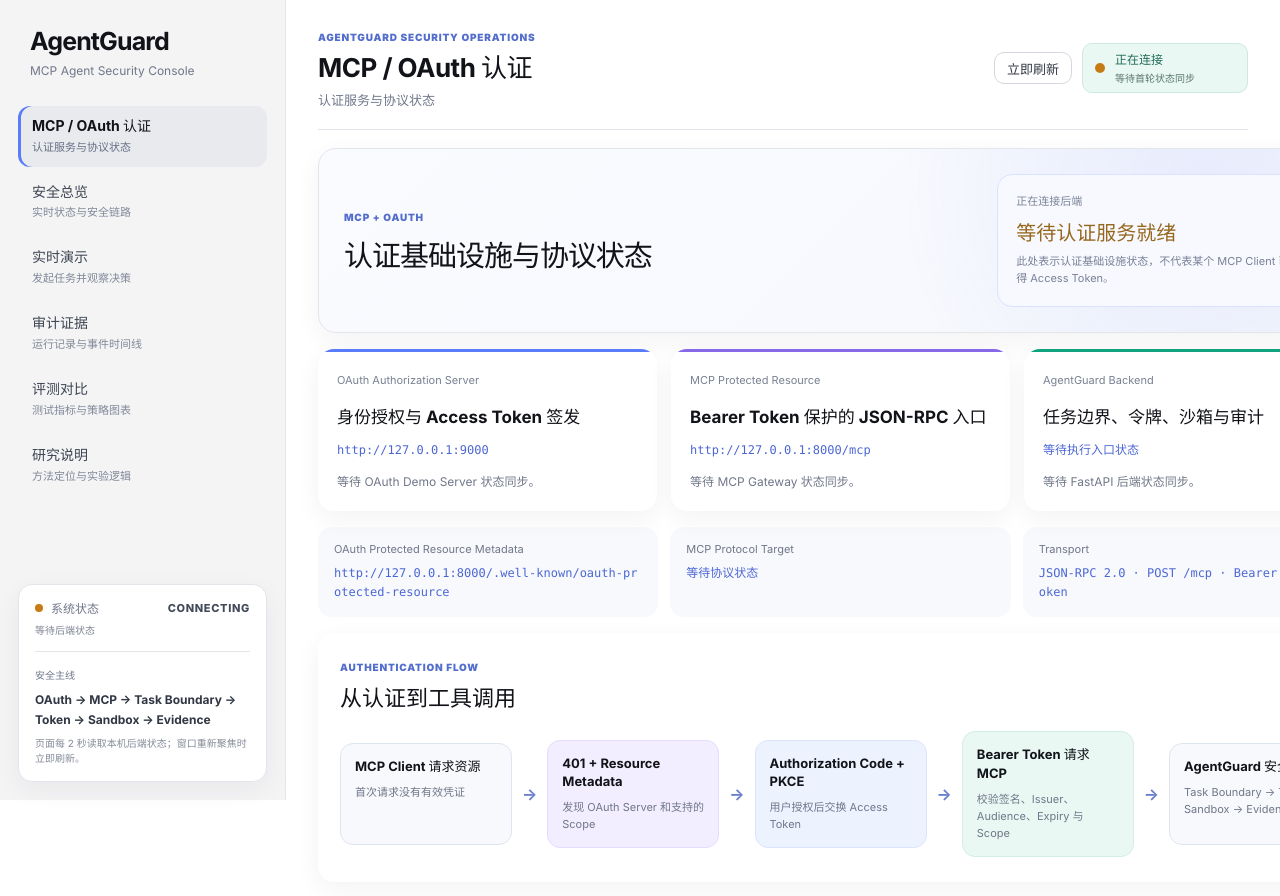
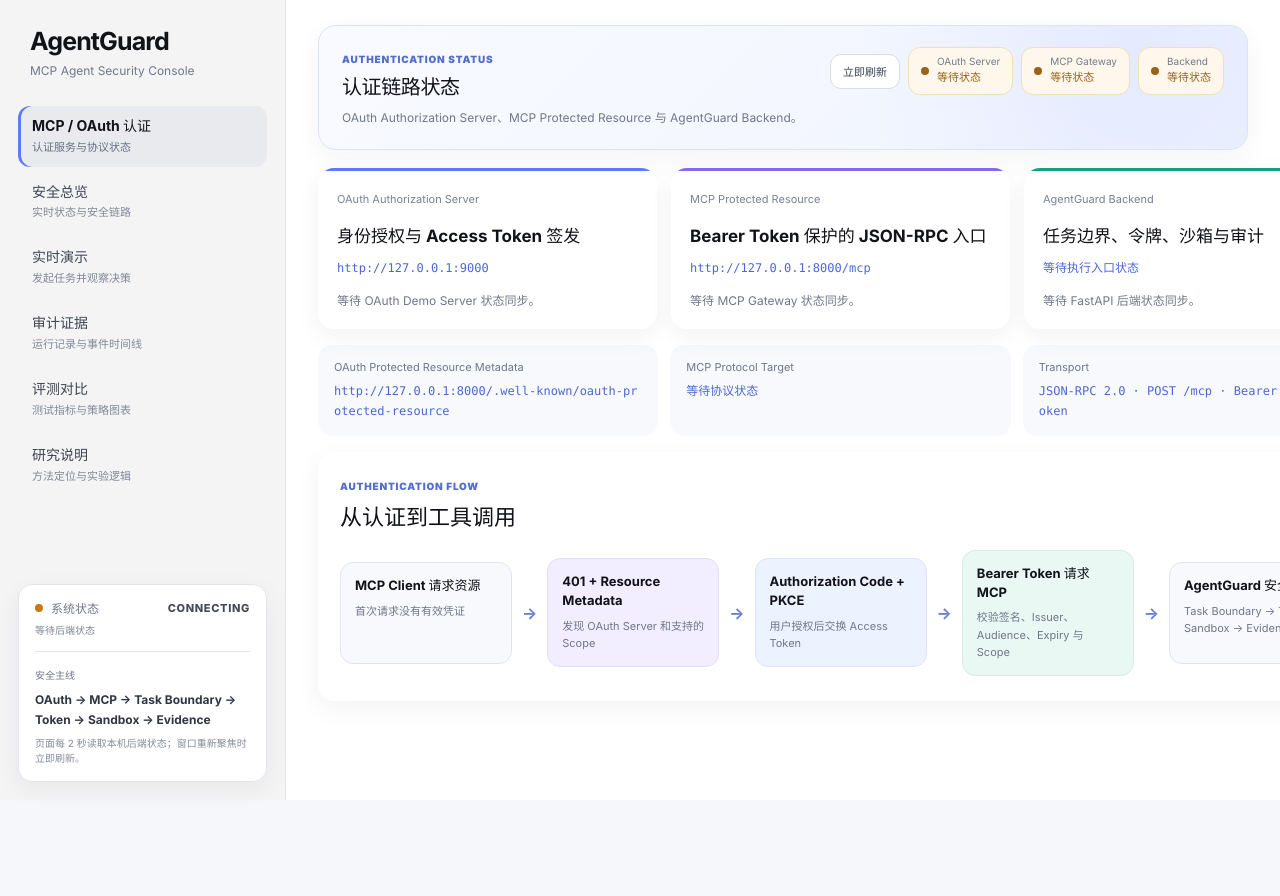
Before and after one commit to ZenviorX/Agent-Authorization, a React (Vite) app in the folder frontend/: page / in a window 1280 px wide. Shown: the top 896 px of the page. After the commit the page ends 800 px from the top, so only its background shows below. Built offline with nearby package versions, Linux system fonts and the light colour scheme; no server answers.

Commit message:
feat(frontend): fuse page titles and status summaries

```diff
--- a/frontend/src/App.tsx
+++ b/frontend/src/App.tsx
@@ -1,5 +1,4 @@
-import { useEffect, useMemo, useState } from 'react';
-import { LiveStatus } from './components/LiveStatus';
+import { useEffect, useState } from 'react';
 import { useLiveRuntime } from './hooks/useLiveRuntime';
 import { AuthenticationPage } from './pages/AuthenticationPage';
 import { Dashboard } from './pages/Dashboard';
@@ -14,8 +13,23 @@ import './styles/layout.css';
 import './styles/realtime-console.css';
 import './styles/overview-hero-header.css';
 import './styles/sidebar-authentication.css';
+import './styles/page-status-banner.css';
 
 type PageKey = 'auth' | 'overview' | 'workbench' | 'evidence' | 'test' | 'research';
+type StatusTone = 'blue' | 'purple' | 'green' | 'yellow' | 'red' | 'gray';
+
+type PageStatusItem = {
+  label: string;
+  value: string;
+  tone: StatusTone;
+};
+
+type PageStatusConfig = {
+  eyebrow: string;
+  title: string;
+  description: string;
+  items: PageStatusItem[];
+};
 
 const navItems: Array<{
   key: PageKey;
@@ -30,17 +44,43 @@ const navItems: Array<{
   { key: 'research', label: '研究说明', subtitle: '方法定位与实验逻辑' }
 ];
 
+function serviceLabel(status?: string) {
+  if (status === 'online') return '在线';
+  if (status === 'offline') return '离线';
+  return '等待状态';
+}
+
+function serviceTone(status?: string): StatusTone {
+  if (status === 'online') return 'green';
+  if (status === 'offline') return 'red';
+  return 'yellow';
+}
+
+function decisionTone(decision?: string): StatusTone {
+  if (decision === 'allow') return 'green';
+  if (decision === 'confirm' || decision === 'review') return 'yellow';
+  if (decision === 'deny') return 'red';
+  return 'gray';
+}
+
+function formatAccuracy(value?: number) {
+  if (typeof value !== 'number' || Number.isNaN(value)) return '等待结果';
+  return `${(value * 100).toFixed(2)}%`;
+}
+
+function formatEventTime(value?: string) {
+  if (!value) return '暂无事件';
+  const date = new Date(value);
+  if (Number.isNaN(date.getTime())) return value;
+  return date.toLocaleTimeString([], { hour: '2-digit', minute: '2-digit', second: '2-digit' });
+}
+
 export default function App() {
   const [page, setPage] = useState<PageKey>('auth');
   const [strategyComparison, setStrategyComparison] = useState<StrategyComparisonResponse | null>(null);
   const [testRunning, setTestRunning] = useState(false);
   const [testRunMessage, setTestRunMessage] = useState<string | null>(null);
   const { snapshot, connectionState, error, refresh } = useLiveRuntime();
-
-  const currentNavItem = useMemo(
-    () => navItems.find((item) => item.key === page),
-    [page]
-  );
 
   useEffect(() => {
     let active = true;
@@ -68,6 +108,155 @@ export default function App() {
       setTestRunning(false);
     }
   }
+
+  const latestRequest = snapshot?.requests[0];
+  const latestAudit = snapshot?.auditLogs[0];
+  const testSummary = snapshot?.testSummary;
+  const registeredFeatures = snapshot?.systemStatus.registered_core_features ?? [];
+  const sandboxRegistered = registeredFeatures.some((item) => item.toLowerCase().includes('sandbox'));
+
+  const pageStatus: PageStatusConfig = (() => {
+    switch (page) {
+      case 'auth':
+        return {
+          eyebrow: 'Authentication Status',
+          title: '认证链路状态',
+          description: 'OAuth Authorization Server、MCP Protected Resource 与 AgentGuard Backend。',
+          items: [
+            {
+              label: 'OAuth Server',
+              value: serviceLabel(snapshot?.services.oauth.status),
+              tone: serviceTone(snapshot?.services.oauth.status)
+            },
+            {
+              label: 'MCP Gateway',
+              value: serviceLabel(snapshot?.services.mcp.status),
+              tone: serviceTone(snapshot?.services.mcp.status)
+            },
+            {
+              label: 'Backend',
+              value: serviceLabel(snapshot?.services.backend.status),
+              tone: serviceTone(snapshot?.services.backend.status)
+            }
+          ]
+        };
+      case 'overview':
+        return {
+          eyebrow: 'Overview Status',
+          title: '全局运行摘要',
+          description: '当前运行模式、最近决策和审计记录。',
+          items: [
+            {
+              label: '运行模式',
+              value: snapshot?.systemStatus.agentguard_mode?.toUpperCase() ?? '等待状态',
+              tone: 'blue'
+            },
+            {
+              label: '最新决策',
+              value: latestRequest?.decision.toUpperCase() ?? 'WAITING',
+              tone: decisionTone(latestRequest?.decision)
+            },
+            {
+              label: '审计记录',
+              value: `${snapshot?.auditLogs.length ?? 0} 条`,
+              tone: snapshot?.auditLogs.length ? 'green' : 'gray'
+            }
+          ]
+        };
+      case 'workbench':
+        return {
+          eyebrow: 'Workbench Status',
+          title: '演示执行环境',
+          description: 'Gateway、运行模式和沙箱能力。',
+          items: [
+            {
+              label: 'Gateway',
+              value: serviceLabel(snapshot?.services.backend.status),
+              tone: serviceTone(snapshot?.services.backend.status)
+            },
+            {
+              label: '授权模式',
+              value: snapshot?.systemStatus.agentguard_mode?.toUpperCase() ?? '等待状态',
+              tone: 'blue'
+            },
+            {
+              label: '沙箱能力',
+              value: sandboxRegistered ? '已注册' : '等待状态',
+              tone: sandboxRegistered ? 'purple' : 'yellow'
+            }
+          ]
+        };
+      case 'evidence':
+        return {
+          eyebrow: 'Evidence Status',
+          title: '审计与证据摘要',
+          description: '运行记录、最新事件和沙箱证据。',
+          items: [
+            {
+              label: '运行记录',
+              value: `${snapshot?.overview?.totalRequests ?? snapshot?.requests.length ?? 0} 条`,
+              tone: 'blue'
+            },
+            {
+              label: '最新事件',
+              value: formatEventTime(latestAudit?.timestamp),
+              tone: latestAudit ? 'purple' : 'gray'
+            },
+            {
+              label: '沙箱证据',
+              value: `${snapshot?.overview?.localEvidenceRuns ?? 0} 份`,
+              tone: (snapshot?.overview?.localEvidenceRuns ?? 0) > 0 ? 'green' : 'gray'
+            }
+          ]
+        };
+      case 'test':
+        return {
+          eyebrow: 'Evaluation Status',
+          title: '测试运行摘要',
+          description: '最新准确率、样例规模和测试执行状态。',
+          items: [
+            {
+              label: '准确率',
+              value: formatAccuracy(testSummary?.accuracy),
+              tone: testSummary?.available ? 'blue' : 'gray'
+            },
+            {
+              label: '测试样例',
+              value: `${testSummary?.total_cases ?? 0} 条`,
+              tone: 'purple'
+            },
+            {
+              label: '测试状态',
+              value: testRunning ? '运行中' : testSummary?.available ? '已生成' : '等待运行',
+              tone: testRunning ? 'yellow' : testSummary?.available ? 'green' : 'gray'
+            }
+          ]
+        };
+      case 'research':
+        return {
+          eyebrow: 'Research Status',
+          title: '策略对比摘要',
+          description: '对比策略数量、样例规模和结果状态。',
+          items: [
+            {
+              label: '对比策略',
+              value: `${Object.keys(strategyComparison?.summary ?? {}).length} 种`,
+              tone: 'blue'
+            },
+            {
+              label: '对比样例',
+              value: `${strategyComparison?.total_cases ?? 0} 条`,
+              tone: 'purple'
+            },
+            {
+              label: '结果状态',
+              value: strategyComparison?.available ? '可用' : '等待生成',
+              tone: strategyComparison?.available ? 'green' : 'gray'
+            }
+          ]
+        };
+    }
+  })();
 
   const content: Record<PageKey, JSX.Element> = {
     auth: (
@@ -97,7 +286,7 @@ export default function App() {
       <EvaluationPage
         metrics={snapshot?.evaluations ?? []}
         strategyComparison={strategyComparison}
-        testSummary={snapshot?.testSummary ?? null}
+        testSummary={testSummary ?? null}
         testRunning={testRunning}
         testRunMessage={testRunMessage}
         onRunTests={() => void handleRunIndependentTests()}
@@ -160,19 +349,24 @@ export default function App() {
       </aside>
 
       <main className="main-panel clean-main realtime-main">
-        <header className={`topbar clean-topbar realtime-topbar ${page === 'overview' ? 'overview-actions-only' : ''}`}>
-          {page !== 'overview' && (
-            <div>
-              <span className="eyebrow">AgentGuard Security Operations</span>
-              <h1>{currentNavItem?.label ?? 'MCP / OAuth 认证'}</h1>
-              <p className="topbar-desc">{currentNavItem?.subtitle ?? '认证服务与协议状态。'}</p>
-            </div>
-          )}
-          <div className="topbar-actions realtime-topbar-actions">
-            <button className="secondary-btn small" onClick={() => void refresh()}>立即刷新</button>
-            <LiveStatus state={connectionState} snapshot={snapshot} error={error} />
+        <section className="page-status-banner" aria-label={`${pageStatus.title}状态`}>
+          <div className="page-status-copy">
+            <span className="eyebrow">{pageStatus.eyebrow}</span>
+            <h2>{pageStatus.title}</h2>
+            <p>{pageStatus.description}</p>
           </div>
-        </header>
+
+          <div className="page-status-actions">
+            <button className="page-status-refresh" onClick={() => void refresh()}>立即刷新</button>
+            {pageStatus.items.map((item) => (
+              <div className={`page-status-pill tone-${item.tone}`} key={item.label}>
+                <span className="page-status-pill-dot" />
+                <span>{item.label}</span>
+                <strong>{item.value}</strong>
+              </div>
+            ))}
+          </div>
+        </section>
 
         {error && connectionState !== 'offline' && (
           <div className="runtime-warning">
```
